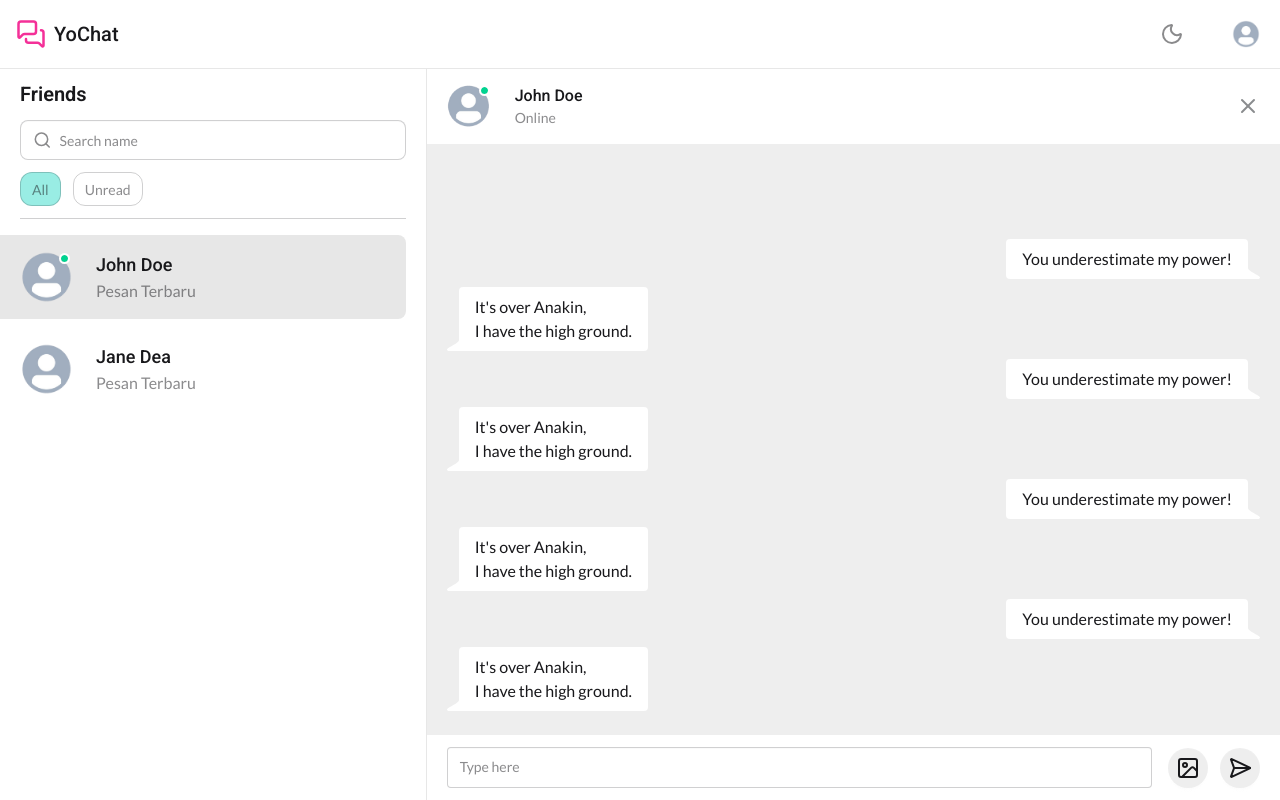
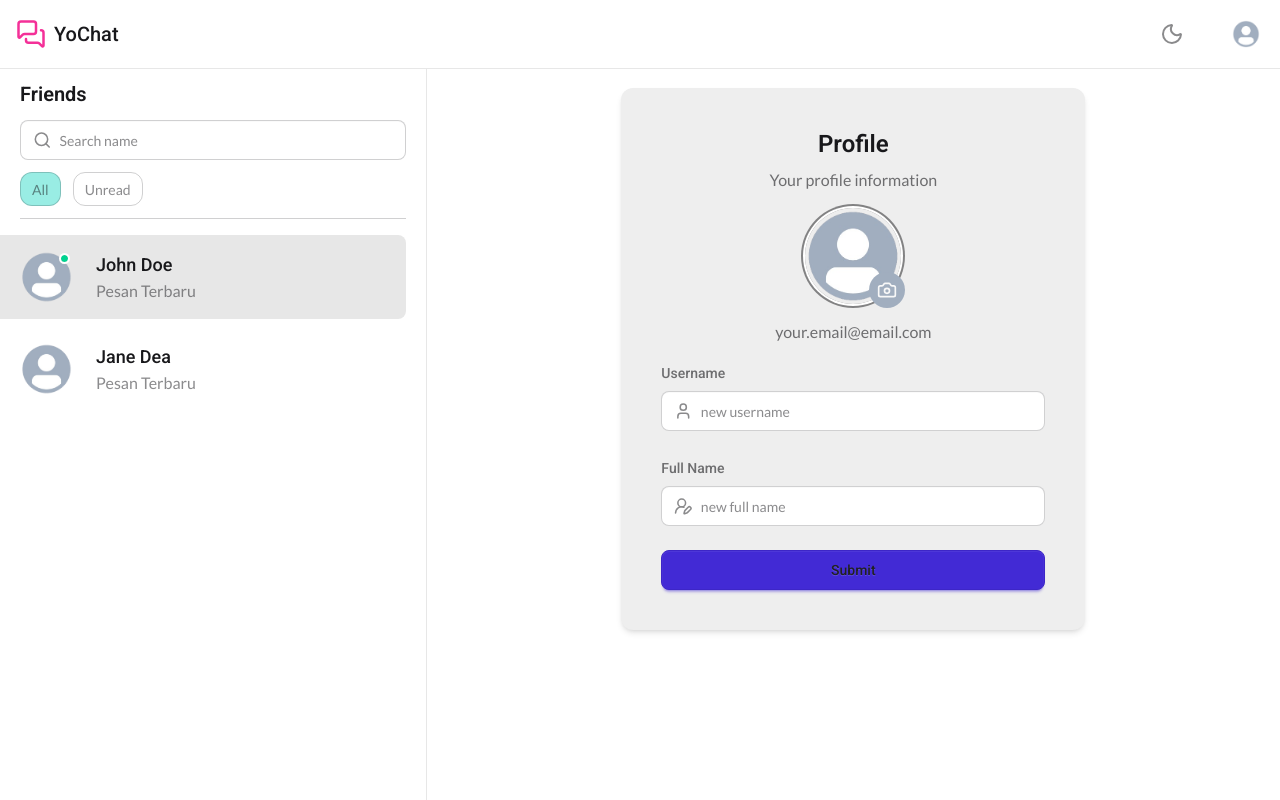
Before and after one commit to Njsa13/yochat, a React (Vite) app in the folder frontend/: page / in a window 1280 px wide. Built offline with nearby package versions, Linux system fonts and the light colour scheme.

Commit message:
update frontend

```diff
--- a/frontend/src/App.jsx
+++ b/frontend/src/App.jsx
@@ -5,6 +5,8 @@ import Navbar from "./components/Navbar.jsx";
 import HomePage from "./pages/HomePage.jsx";
 import LoginPage from "./pages/LoginPage.jsx";
 import SignUpPage from "./pages/SignupPage.jsx";
+import VerifyEmailPage from "./pages/VerifyEmailPage.jsx";
+import SendVerificationEmail from "./pages/SendVerificationEmail.jsx";
 
 function App() {
   const theme = useSelector((state) => state.theme.theme);
@@ -16,6 +18,8 @@ function App() {
         <Route path="/" element={<HomePage />} />
         <Route path="/login" element={<LoginPage />} />
         <Route path="/signup" element={<SignUpPage />} />
+        <Route path="/verify-email" element={<VerifyEmailPage />} />
+        <Route path="/send-verification-email" element={<SendVerificationEmail />} />
       </Routes>
     </div>
   );
--- a/frontend/src/components/AuthPageLogo.jsx
+++ b/frontend/src/components/AuthPageLogo.jsx
@@ -2,7 +2,7 @@ import { MessagesSquare } from "lucide-react";
 
 function AuthPageLogo() {
   return (
-    <div className="bg-base-300 flex justify-center items-center">
+    <div className="bg-base-300 hidden lg:flex justify-center items-center">
       <div className="mt-10 flex justify-center items-center">
         <MessagesSquare size={100} className="text-secondary mr-4" />
         <p className="font-roboto font-medium text-7xl text-center">YoChat</p>
--- a/frontend/src/components/MessageInput.jsx
+++ b/frontend/src/components/MessageInput.jsx
@@ -18,12 +18,12 @@ function MessageInput() {
       <form className="flex gap-3 items-center">
         <div className="form-control flex gap-4 flex-1 items-center">
           <textarea name="text" className="textarea flex-1 min-h-0 resize-none" placeholder="Type here" ref={textareaRef} value={text} onChange={(e) => setText(e.target.value)}></textarea>
-          <button className="btn btn-circle p-1 bg-base-300 hover:bg-base-content/5 border-0">
+          <button className="btn btn-circle p-1 bg-base-300 hover:bg-base-content/20 border-0">
             <Image className="text-base-content" />
           </button>
         </div>
         <div className="form-control">
-          <button className="btn btn-circle p-1 bg-base-300 hover:bg-base-content/5 border-0">
+          <button className="btn btn-circle p-1 bg-base-300 hover:bg-base-content/20 border-0">
             <SendHorizontal className="text-base-content" />
           </button>
         </div>
--- a/frontend/src/components/Navbar.jsx
+++ b/frontend/src/components/Navbar.jsx
@@ -8,7 +8,7 @@ function Navbar() {
   const dispatch = useDispatch();
 
   return (
-    <header className="bg-base-100 fixed w-full border-b border-base-content/10">
+    <header className="bg-base-100 fixed z-10 w-full border-b border-base-content/10">
       <div className="container mx-auto p-4">
         <div className="flex justify-between">
           <div className="flex">
--- /dev/null
+++ b/frontend/src/components/UserProfile.jsx
@@ -0,0 +1,56 @@
+import { Camera, User, UserRoundPen, Mail, Lock } from "lucide-react";
+
+function UserProfile() {
+  return (
+    <div className="col-span-2 hidden lg:flex flex-col items-center overflow-auto mt-[68px]">
+      <div className="bg-base-300 p-10 flex flex-col gap-4 my-5 rounded-xl shadow-md">
+        <div className="text-center flex flex-col gap-2">
+          <h1 className="font-roboto font-semibold text-2xl text-base-content">Profile</h1>
+          <p className="text-base-content/60">Your profile information</p>
+        </div>
+        <div className="flex flex-col items-center gap-4">
+          <div className="relative">
+            <div className="avatar">
+              <div className="ring-base-content/50 ring-offset-base-100 w-24 rounded-full ring-2 ring-offset-2">
+                <img src="/avatar.png" />
+              </div>
+            </div>
+            <div className="bg-[#a1aebf] text-base-200 flex p-2 rounded-full absolute -bottom-1 -right-1">
+              <button>
+                <Camera size={20} />
+              </button>
+            </div>
+          </div>
+          <p className="text-base-content/60">your.email@email.com</p>
+        </div>
+        <div>
+          <form className="form w-full flex flex-col items-center gap-6">
+            <div className="form-control max-w-md lg:min-w-sm w-full">
+              <label htmlFor="username" className="label mb-2">
+                <span className="font-roboto text-sm font-medium">Username</span>
+              </label>
+              <div className="input w-full flex items-center rounded-lg">
+                <User size={20} className="opacity-50" />
+                <input id="username" autoComplete="on" type="text" placeholder="new username" />
+              </div>
+            </div>
+            <div className="form-control max-w-md lg:min-w-sm w-full">
+              <label htmlFor="fullname" className="label mb-2">
+                <span className="font-roboto text-sm font-medium">Full Name</span>
+              </label>
+              <div className="input w-full flex items-center rounded-lg">
+                <UserRoundPen size={20} className="opacity-50" />
+                <input id="fullname" autoComplete="on" type="text" placeholder="new full name" />
+              </div>
+            </div>
+            <div className="form-control max-w-md lg:min-w-sm w-full">
+              <button className="font-medium rounded-lg btn btn-primary w-full text-[#212121] font-roboto">Submit</button>
+            </div>
+          </form>
+        </div>
+      </div>
+    </div>
+  );
+}
+
+export default UserProfile;
--- a/frontend/src/pages/HomePage.jsx
+++ b/frontend/src/pages/HomePage.jsx
@@ -1,12 +1,14 @@
 import ChatContainer from "../components/ChatContainer.jsx";
 import Sidebar from "../components/Sidebar.jsx";
+import UserProfile from "../components/UserProfile.jsx";
 
 function HomePage() {
   return (
     <div className="bg-base-100">
       <div className="grid grid-cols-1 lg:grid-cols-3 h-screen">
         <Sidebar />
-        <ChatContainer />
+        {/* <ChatContainer /> */}
+        <UserProfile />
       </div>
     </div>
   );
--- a/frontend/src/pages/LoginPage.jsx
+++ b/frontend/src/pages/LoginPage.jsx
@@ -4,7 +4,7 @@ import AuthPageLogo from "../components/AuthPageLogo.jsx";
 
 function LoginPage() {
   return (
-    <div className="bg-base-100 grid lg:grid-cols-2 h-screen">
+    <div className="bg-base-100 grid grid-cols-1 lg:grid-cols-2 h-screen">
       <div className="flex flex-col mt-10 items-center justify-center px-6 py-12 sm:px-30 gap-6">
         <div className="head flex flex-col items-center gap-2">
           <h1 className="font-roboto font-semibold text-2xl text-base-content">Welcome</h1>
--- /dev/null
+++ b/frontend/src/pages/SendVerificationEmail.jsx
@@ -0,0 +1,27 @@
+import { useSearchParams } from "react-router-dom";
+
+function SendVerificationEmail() {
+  const [searchParams] = useSearchParams();
+  const email = searchParams.get("email");
+
+  return (
+    <div className="bg-base-300 h-screen">
+      <div className="flex flex-col items-center h-full pt-[68px] justify-center">
+        <div className="bg-base-100 p-8 rounded-xl shadow-md text-center flex flex-col items-center gap-3">
+          <h1 className="text-base-content/80 font-semibold text-xl font-roboto">Email Verification</h1>
+          <div>
+            <p className="text-base-content/50">
+              Email successfully sent to <span className="font-semibold text-base-content/80">{email || "your.email@mail.com"}</span>
+            </p>
+            <p className="text-base-content/50">Please check your email to verify</p>
+          </div>
+          <button className="text-primary underline hover:opacity-80 transition-opacity duration-300" disabled={!email}>
+            Send again
+          </button>
+        </div>
+      </div>
+    </div>
+  );
+}
+
+export default SendVerificationEmail;
--- a/frontend/src/pages/SignUpPage.jsx
+++ b/frontend/src/pages/SignUpPage.jsx
@@ -4,7 +4,7 @@ import AuthPageLogo from "../components/AuthPageLogo.jsx";
 
 function SignUpPage() {
   return (
-    <div className="bg-base-100 grid lg:grid-cols-2">
+    <div className="bg-base-100 grid grid-cols-1 lg:grid-cols-2">
       <div className="flex flex-col mt-12 items-center justify-center px-6 py-12 sm:px-30 gap-6">
         <div className="head flex flex-col items-center gap-2">
           <h1 className="font-roboto font-semibold text-2xl text-base-content">Join Now</h1>
--- /dev/null
+++ b/frontend/src/pages/VerifyEmailPage.jsx
@@ -0,0 +1,49 @@
+import { useEffect, useState } from "react";
+import { useSearchParams } from "react-router-dom";
+
+function VerifyEmailPage() {
+  const [formData, setFormData] = useState({
+    token: "",
+  });
+
+  const [searchParams] = useSearchParams();
+  const token = searchParams.get("token") || "";
+
+  useEffect(() => {
+    setFormData({ token });
+  }, [token]);
+
+  return (
+    <div className="bg-base-300 h-screen">
+      <div className="flex flex-col items-center h-full pt-[68px] justify-center">
+        <div className="bg-base-100 p-8 rounded-xl shadow-md text-center flex flex-col gap-3">
+          <h1 className="text-base-content/80 font-semibold text-xl font-roboto">Email Verification</h1>
+          <form className="flex flex-col gap-4">
+            <div className="form-control max-w-md lg:min-w-sm w-full">
+              <div className="input w-full flex items-center rounded-lg">
+                <input
+                  id="token"
+                  className="text-center"
+                  value={formData.token}
+                  onChange={(e) => {
+                    setFormData({ ...formData, token: e.target.value });
+                  }}
+                  autoComplete="on"
+                  type="text"
+                  placeholder="Enter your token here"
+                />
+              </div>
+            </div>
+            <div className="form-control max-w-md lg:min-w-sm w-full">
+              <button className="font-medium rounded-lg btn btn-primary w-full text-[#212121] font-roboto" disabled={!formData.token}>
+                Submit
+              </button>
+            </div>
+          </form>
+        </div>
+      </div>
+    </div>
+  );
+}
+
+export default VerifyEmailPage;
--- /dev/null
+++ b/frontend/src/services/authApi.js
@@ -0,0 +1,3 @@
+import { createApi, fetchBaseQuery } from "@reduxjs/toolkit/query/react";
+
+export const authApi = createApi({});
```
